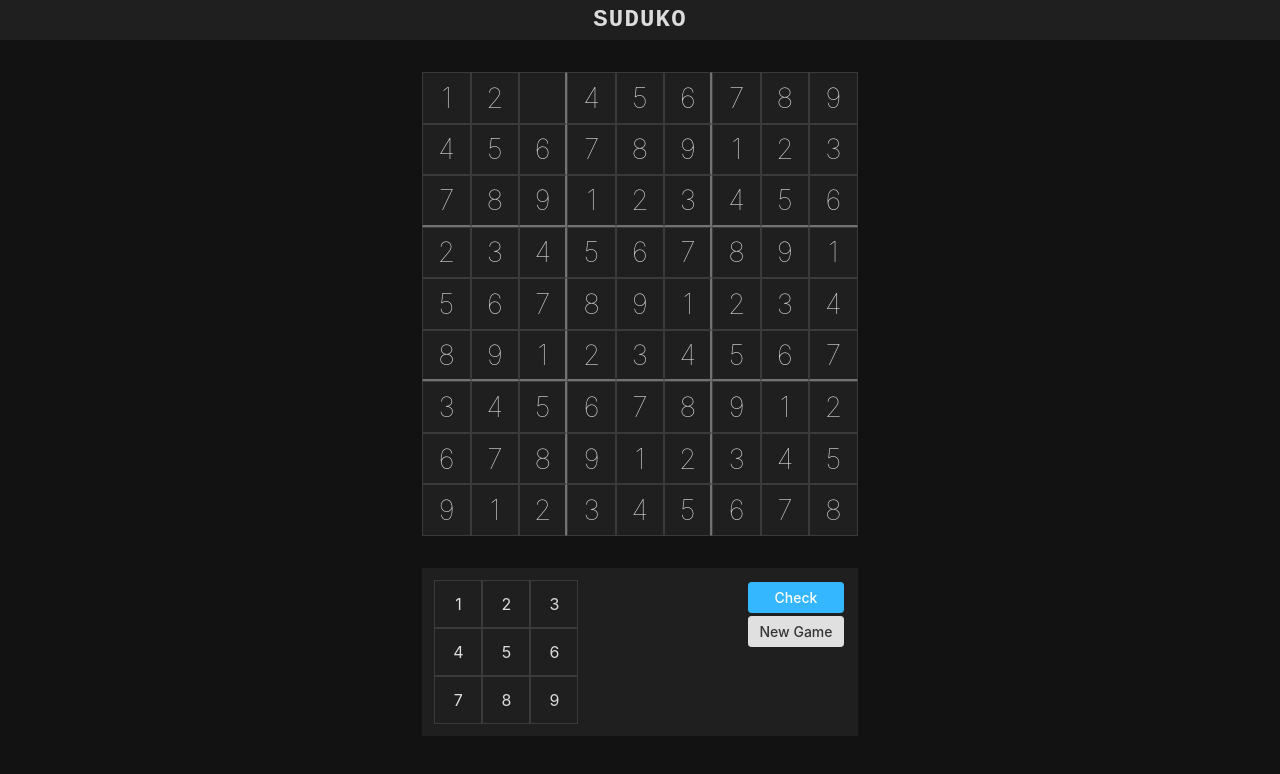
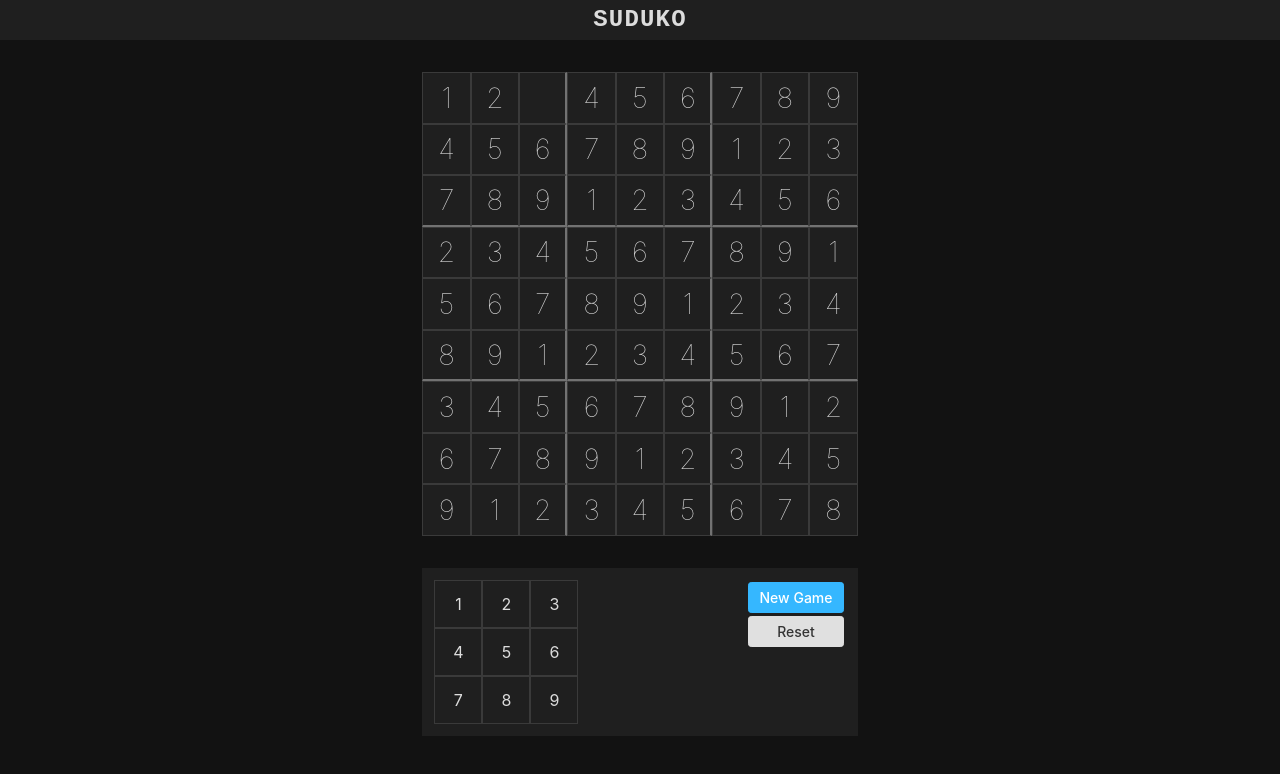
Before and after one commit to darragh3277/sudoko, a React (Create React App) app: page / in a window 1280 px wide. Shown: the top 774 px of the page. Built offline with nearby package versions, Linux system fonts and the light colour scheme; no server answers.

Commit message:
add reset functionality

```diff
--- a/src/sudoko/Sudoko.js
+++ b/src/sudoko/Sudoko.js
@@ -51,6 +51,10 @@ export default function Sudoko() {
     console.log(gameIndex);
   };
 
+  const handleReset = () => {
+    setGameState([...puzzle]);
+  };
+
   const handleMiniBoardClick = (e) => {
     updateTile(parseInt(e.target.innerText));
   };
@@ -87,6 +91,7 @@ export default function Sudoko() {
         handleClickedTile={setSelectedTile}
         handleMiniBoardClick={handleMiniBoardClick}
         handleNewGame={handleNewGame}
+        handleReset={handleReset}
         gameState={gameState}
       />
     </div>
--- a/src/sudoko/components/board/Board.js
+++ b/src/sudoko/components/board/Board.js
@@ -61,6 +61,7 @@ export default function Board({
   gameState,
   handleMiniBoardClick,
   handleNewGame,
+  handleReset,
 }) {
   return (
     <div className="board-wrapper">
@@ -72,6 +73,7 @@ export default function Board({
       <Gamebar
         handleMiniBoardClick={handleMiniBoardClick}
         handleNewGame={handleNewGame}
+        handleReset={handleReset}
       />
     </div>
   );
--- a/src/sudoko/components/gamebar/Gamebar.js
+++ b/src/sudoko/components/gamebar/Gamebar.js
@@ -3,18 +3,22 @@ import Button from "../button/Button";
 import MiniBoard from "../miniboard/MiniBoard";
 import "./Style.css";
 
-export default function Gamebar({ handleMiniBoardClick, handleNewGame }) {
+export default function Gamebar({
+  handleMiniBoardClick,
+  handleNewGame,
+  handleReset,
+}) {
   return (
     <div className="gamebar">
       <div className="game-tools">
         <MiniBoard handleMiniBoardClick={handleMiniBoardClick} />
       </div>
       <div className="game-buttons">
-        <Button type="btn-primary" size="sm">
-          Check
+        <Button type="btn-primary" size="sm" handleClick={handleNewGame}>
+          New Game
         </Button>
-        <Button type="btn-secondary" size="sm" handleClick={handleNewGame}>
-          New Game
+        <Button type="btn-secondary" size="sm" handleClick={handleReset}>
+          Reset
         </Button>
       </div>
     </div>
```
Also changed, not shown: 1 other file (tests, documents, lock files or other folders).
